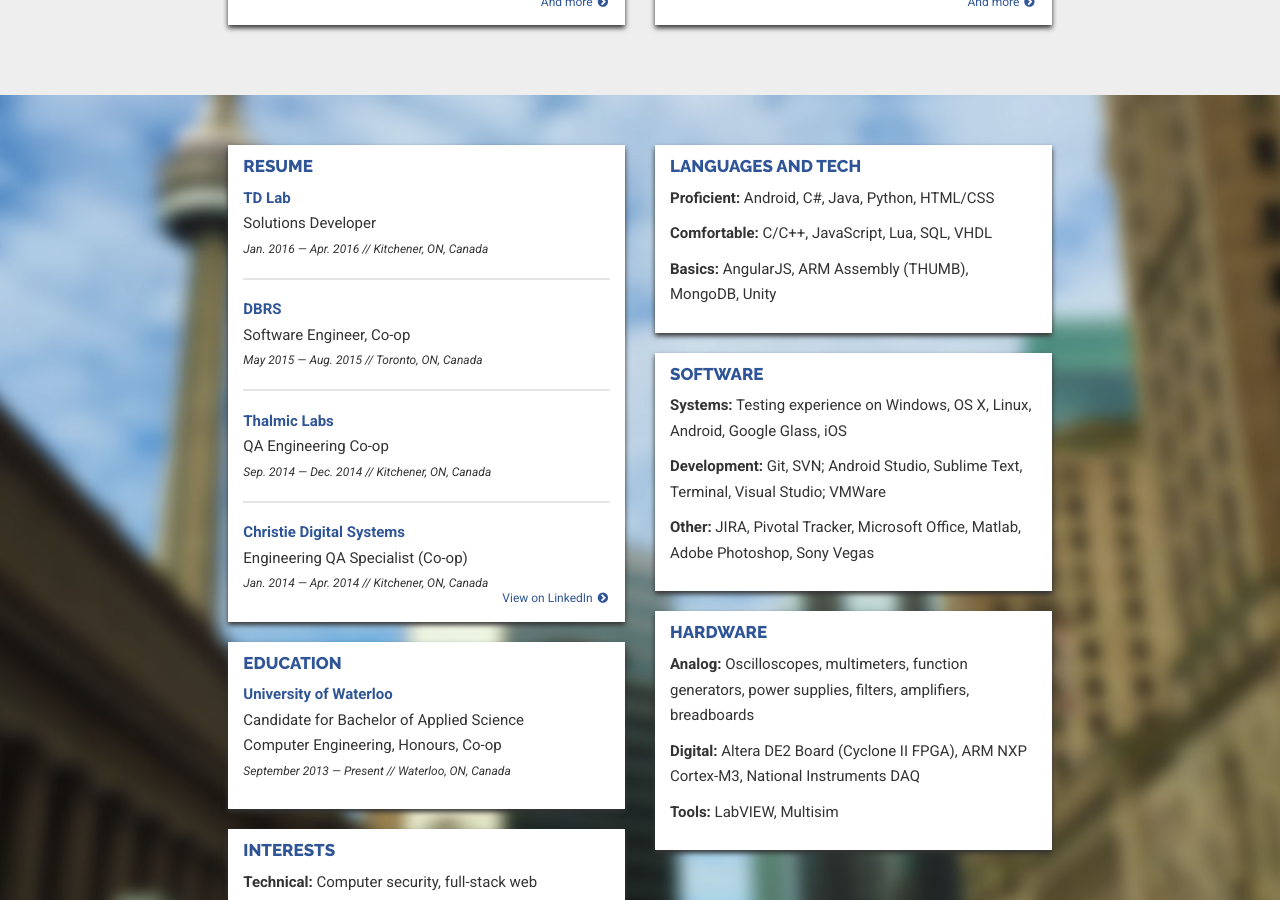
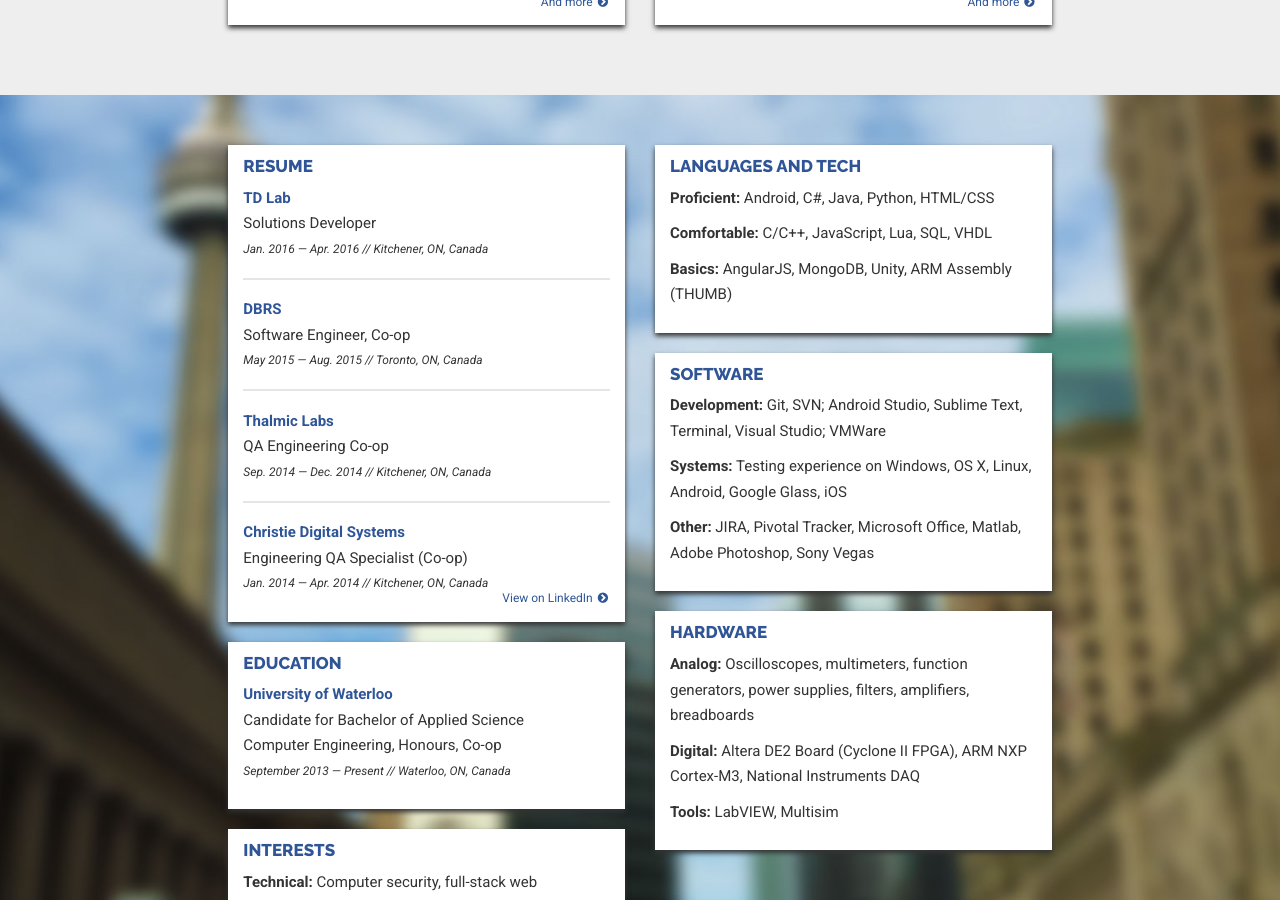
Before and after one commit to lloydtorres/lloydtorres.github.io, a Jekyll site: the page built from index.html, in a window 1280 px wide and 900 px high, scrolled down 1743 px. Built offline with Jekyll 4.4.1, drawn with Linux system fonts in a browser that asks for light colours; nearby versions of some CDN libraries.

Commit message:
More rearranging

```diff
--- a/index.html
+++ b/index.html
@@ -166,7 +166,7 @@
                                 <div class="resume-entry">
                                     <p><strong>Proficient:</strong> Android, C#, Java, Python, HTML/CSS</p>
                                     <p><strong>Comfortable:</strong> C/C++, JavaScript, Lua, SQL, VHDL</p>
-                                    <p><strong>Basics:</strong> AngularJS, ARM Assembly (THUMB), MongoDB, Unity</p>
+                                    <p><strong>Basics:</strong> AngularJS, MongoDB, Unity, ARM Assembly (THUMB)</p>
                                 </div>
                             </div>
                         </div>
@@ -191,7 +191,7 @@
                                 <div class="resume-entry">
                                     <p><strong>Proficient:</strong> Android, C#, Java, Python, HTML/CSS</p>
                                     <p><strong>Comfortable:</strong> C/C++, JavaScript, Lua, SQL, VHDL</p>
-                                    <p><strong>Basics:</strong> AngularJS, ARM Assembly (THUMB), MongoDB, Unity</p>
+                                    <p><strong>Basics:</strong> AngularJS, MongoDB, Unity, ARM Assembly (THUMB)</p>
                                 </div>
                             </div>
                         </div>
@@ -201,8 +201,8 @@
                                 <h2>Software</h2>
 
                                 <div class="resume-entry">
+                                    <p><strong>Development:</strong> Git, SVN; Android Studio, Sublime Text, Terminal, Visual Studio; VMWare</p>
                                     <p><strong>Systems:</strong> Testing experience on Windows, OS X, Linux, Android, Google Glass, iOS</p>
-                                    <p><strong>Development:</strong> Git, SVN; Android Studio, Sublime Text, Terminal, Visual Studio; VMWare</p>
                                     <p><strong>Other:</strong> JIRA, Pivotal Tracker, Microsoft Office, Matlab, Adobe Photoshop, Sony Vegas</p>
                                 </div>
                             </div>
```
